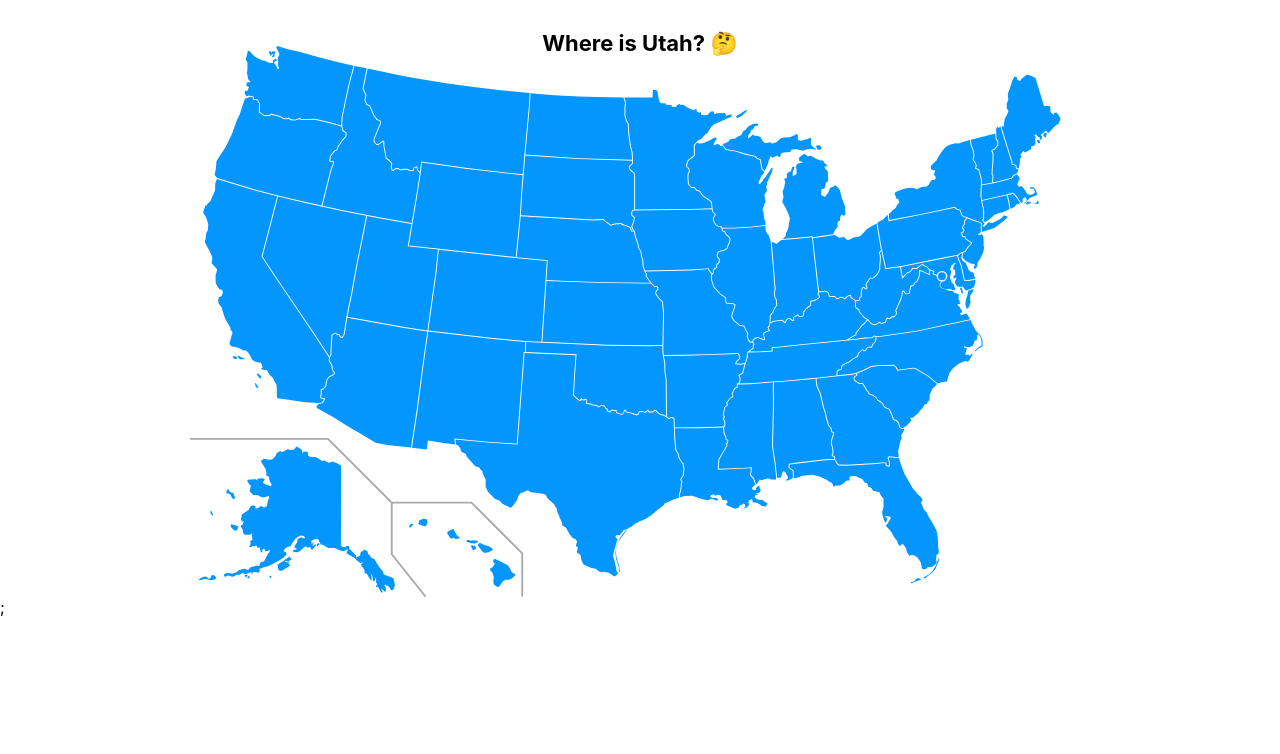
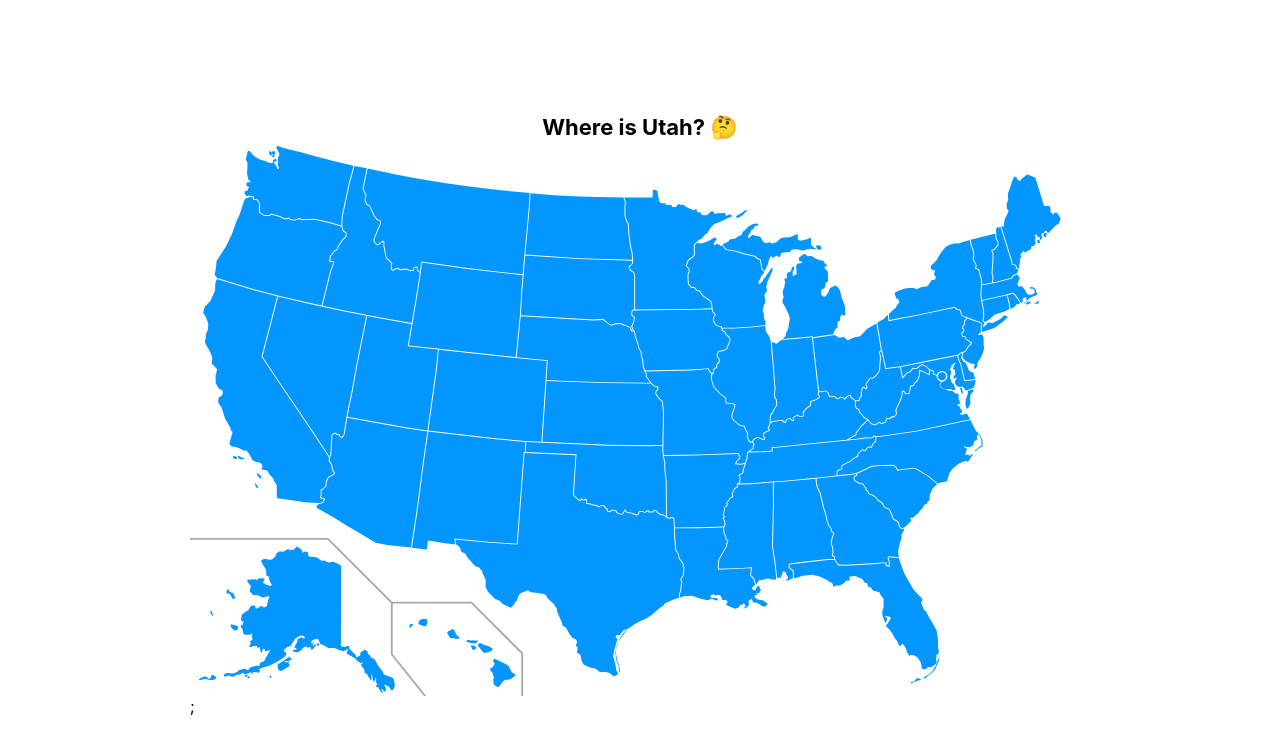
Before and after one commit to cjcoops/us-state-machine, a React (Create React App) app: page / in a window 1280 px wide. Shown: the top 754 px of the page. Built offline with nearby package versions, Linux system fonts and the light colour scheme; a web font is replaced by a local one.

Commit message:
Refactor state machine to move actions and conditions inside

```diff
--- a/src/App.css
+++ b/src/App.css
@@ -1,6 +1,8 @@
 .app {
-  display: grid;
-  grid-template-rows: 40px 1fr;
+  min-height: 100vh;
+  display: flex;
+  justify-content: center;
+  align-items: center;
 }
 
 .dialog {
--- a/src/App.js
+++ b/src/App.js
@@ -58,8 +58,10 @@ function App() {
 
   return (
     <div className="app" onClick={handlePageClick}>
-      <Dialog {...current} />
-      <Map>{provinces}</Map>;
+      <div className="container">
+        <Dialog {...current} />
+        <Map>{provinces}</Map>;
+      </div>
     </div>
   );
 }
--- a/src/gameMachine.js
+++ b/src/gameMachine.js
@@ -1,19 +1,8 @@
 import { Machine, assign } from 'xstate';
 import PROVINCES from './provinceData.js';
 
-const restart = assign({
-  province: (context, event) => getRandomProvince()
-});
-
-const guess = assign({
-  guess: (context, event) => event.data
-});
-
-const isCorrectAnswer = (context, event) => {
-  return context.province === event.data;
-};
-
-const gameMachine = Machine({
+const gameMachine = Machine(
+  {
     id: 'game',
     initial: 'guessing',
     context: {
@@ -25,7 +14,7 @@ const gameMachine = Machine({
         on: {
           RESTART: {
             target: 'guessing',
-          actions: [restart]
+            actions: 'restart'
           }
         }
       },
@@ -33,7 +22,7 @@ const gameMachine = Machine({
         on: {
           RESTART: {
             target: 'guessing',
-          actions: [restart]
+            actions: 'restart'
           }
         }
       },
@@ -42,18 +31,32 @@ const gameMachine = Machine({
           GUESS: [
             {
               target: 'correct',
-            cond: isCorrectAnswer,
-            actions: [guess]
+              cond: 'isCorrectAnswer',
+              actions: 'guess'
             },
             {
               target: 'incorrect',
-            actions: [guess]
+              actions: 'guess'
             }
           ]
         }
       }
     }
-});
+  },
+  {
+    actions: {
+      restart: assign({
+        province: (context, event) => getRandomProvince()
+      }),
+      guess: assign({
+        guess: (context, event) => event.data
+      })
+    },
+    guards: {
+      isCorrectAnswer: (context, event) => context.province === event.data
+    }
+  }
+);
 
 function getRandomProvince() {
   const provinces = Object.values(PROVINCES).map(province => province.name);
```
Also changed, not shown: src/index.css (line endings or trailing spaces). Lines whose indentation alone changed are shown as unchanged.
